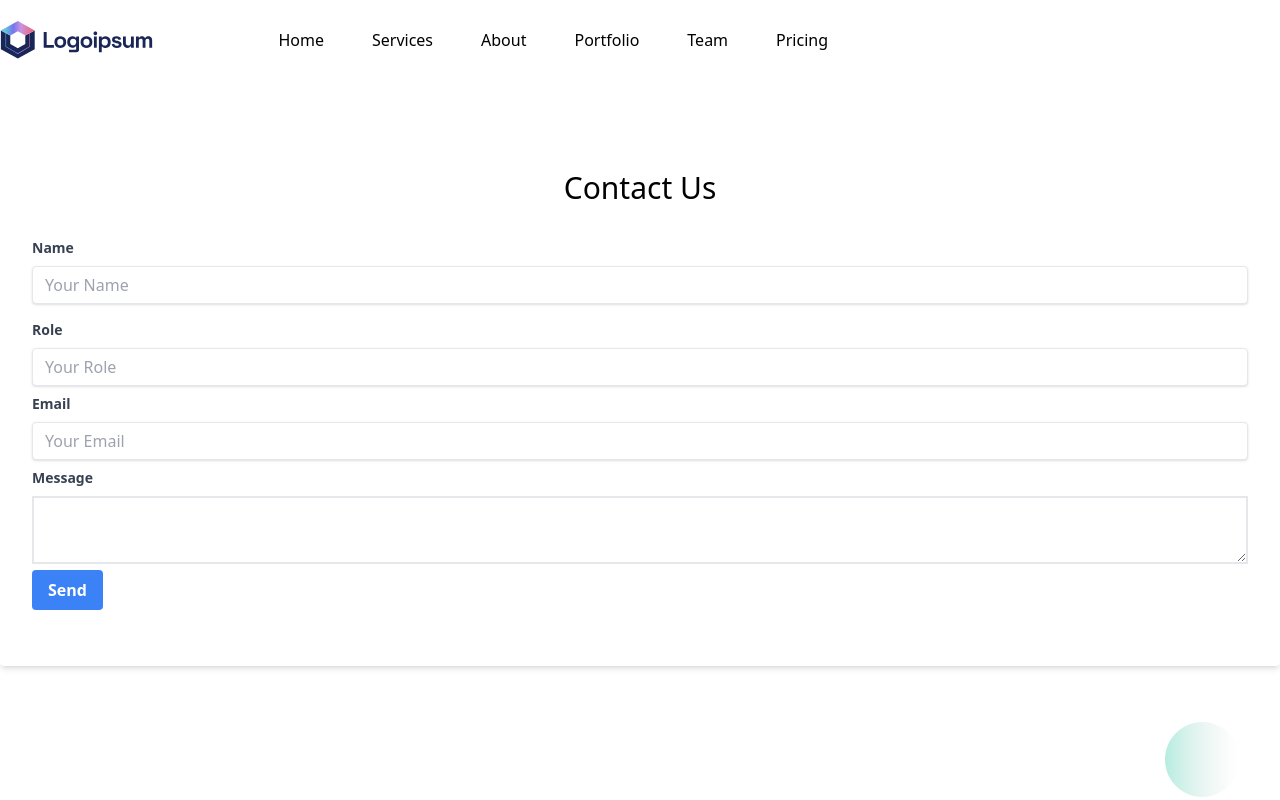
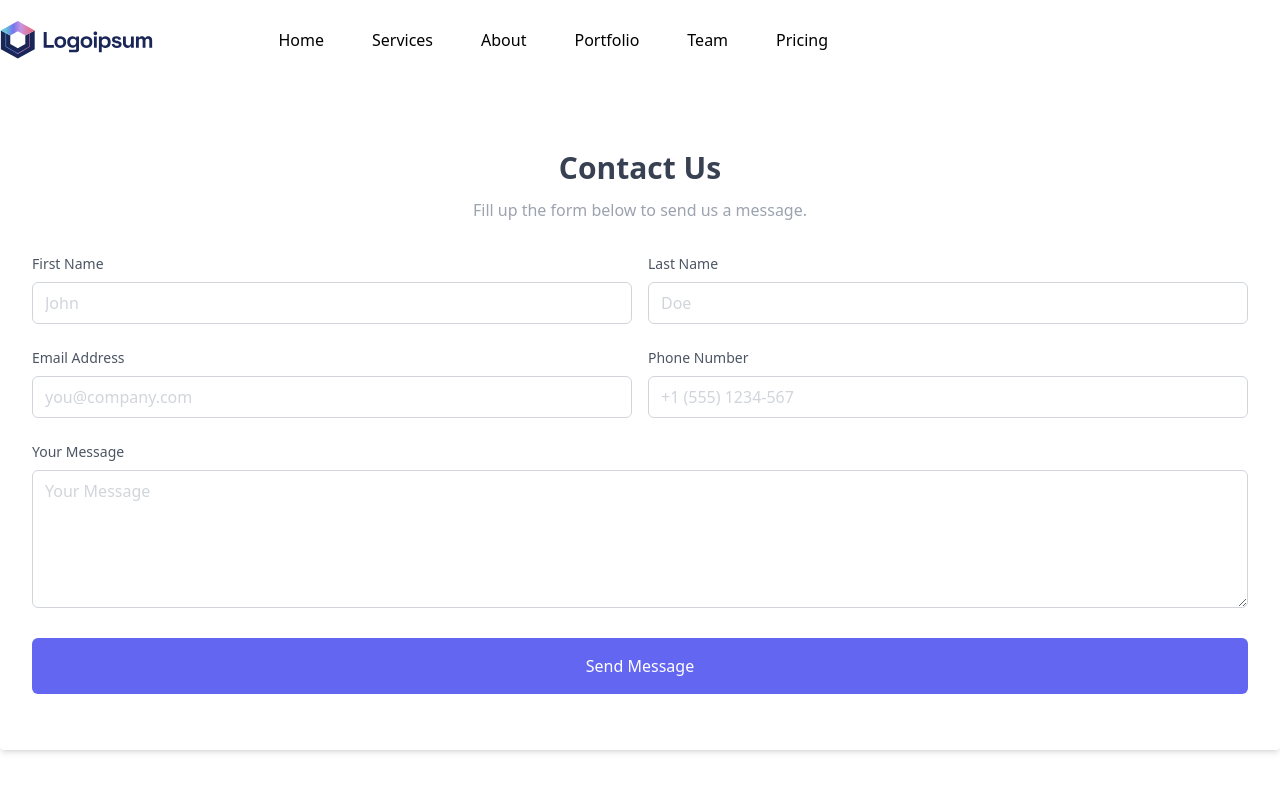
Before and after one commit to ekayx/nuxt-static-landing-page-template, a Nuxt app: page /contact-us in a window 1280 px wide. Shown: the top 800 px of the page. Built offline with nearby package versions, Linux system fonts and the light colour scheme; what tailgrids would draw is missing.

Commit message:
style form

```diff
--- a/pages/contact-us.vue
+++ b/pages/contact-us.vue
@@ -1,6 +1,17 @@
 <template>
   <div class="relative bg-white dark:bg-dark">
     <div class="container mx-auto">
+      <div class="bg-white shadow-md rounded px-8 pt-6 pb-8 mb-4 my-8">
+        <div class="text-center mb-8">
+          <h1
+            class="my-3 text-3xl font-semibold text-gray-700 dark:text-gray-200"
+          >
+            Contact Us
+          </h1>
+          <p class="text-gray-400 dark:text-gray-400">
+            Fill up the form below to send us a message.
+          </p>
+        </div>
         <div v-if="status === 'loading'" class="text-center">
           <p>Loading...</p>
         </div>
@@ -11,83 +22,108 @@
         </div>
         <div v-else-if="status === 'error'" class="text-center">
           <p>Error! 😢</p>
+          <p>Contact us via company@email.com</p>
         </div>
         <div v-else>
-        <form
-          class="bg-white shadow-md rounded px-8 pt-6 pb-8 mb-4 my-8"
-          name="contact"
-          method="POST"
-          @submit.prevent="submitForm"
+          <form name="contact" method="POST" @submit.prevent="submitForm">
+            <div class="flex mb-6 space-x-4">
+              <div class="w-full md:w-1/2">
+                <label
+                  for="fname"
+                  class="block mb-2 text-sm text-gray-600 dark:text-gray-400"
+                  >First Name</label
                 >
-          <h1 class="text-3xl text-center my-8">Contact Us</h1>
-          <div class="mb-4">
+                <input
+                  id="first_name"
+                  v-model="form.firstName"
+                  type="text"
+                  name="name"
+                  placeholder="John"
+                  required
+                  class="w-full px-3 py-2 placeholder-gray-300 border border-gray-300 rounded-md focus:outline-none focus:ring focus:ring-indigo-100 focus:border-indigo-300 dark:bg-gray-700 dark:text-white dark:placeholder-gray-500 dark:border-gray-600 dark:focus:ring-gray-900 dark:focus:border-gray-500"
+                />
+              </div>
+              <div class="w-full md:w-1/2">
                 <label
-              class="block text-gray-700 text-sm font-bold my-2"
-              for="name"
+                  for="lname"
+                  class="block mb-2 text-sm text-gray-600 dark:text-gray-400"
+                  >Last Name</label
                 >
-              Name
-            </label>
                 <input
-              id="name"
-              v-model="form.name"
-              class="shadow appearance-none border rounded w-full py-2 px-3 text-gray-700 leading-tight focus:outline-none focus:shadow-outline"
+                  id="lname"
+                  v-model="form.lastName"
                   type="text"
-              name="nameXXX"
-              placeholder="Your Name"
+                  name="last_name"
+                  placeholder="Doe"
+                  required
+                  class="w-full px-3 py-2 placeholder-gray-300 border border-gray-300 rounded-md focus:outline-none focus:ring focus:ring-indigo-100 focus:border-indigo-300 dark:bg-gray-700 dark:text-white dark:placeholder-gray-500 dark:border-gray-600 dark:focus:ring-gray-900 dark:focus:border-gray-500"
                 />
+              </div>
+            </div>
+
+            <div class="flex mb-6 space-x-4">
+              <div class="w-full md:w-1/2">
+                <label
+                  for="email"
+                  class="block mb-2 text-sm text-gray-600 dark:text-gray-400"
+                  >Email Address</label
+                >
+                <input
+                  id="email"
+                  v-model="form.email"
+                  type="email"
+                  name="email"
+                  placeholder="you@company.com"
+                  required
+                  class="w-full px-3 py-2 placeholder-gray-300 border border-gray-300 rounded-md focus:outline-none focus:ring focus:ring-indigo-100 focus:border-indigo-300 dark:bg-gray-700 dark:text-white dark:placeholder-gray-500 dark:border-gray-600 dark:focus:ring-gray-900 dark:focus:border-gray-500"
+                />
+              </div>
+
+              <div class="w-full md:w-1/2">
+                <label
+                  for="phone"
+                  class="block text-sm mb-2 text-gray-600 dark:text-gray-400"
+                  >Phone Number</label
+                >
+                <input
+                  id="phone"
+                  v-model="form.phone"
+                  type="text"
+                  name="phone"
+                  placeholder="+1 (555) 1234-567"
+                  required
+                  class="w-full px-3 py-2 placeholder-gray-300 border border-gray-300 rounded-md focus:outline-none focus:ring focus:ring-indigo-100 focus:border-indigo-300 dark:bg-gray-700 dark:text-white dark:placeholder-gray-500 dark:border-gray-600 dark:focus:ring-gray-900 dark:focus:border-gray-500"
+                />
+              </div>
             </div>
             <div class="mb-6">
               <label
-              class="block text-gray-700 text-sm font-bold my-2"
-              for="role"
+                for="message"
+                class="block mb-2 text-sm text-gray-600 dark:text-gray-400"
+                >Your Message</label
               >
-              Role
-            </label>
-            <input
-              id="role"
-              v-model="form.role"
-              class="shadow appearance-none border rounded w-full py-2 px-3 text-gray-700 leading-tight focus:outline-none focus:shadow-outline"
-              type="text"
-              name="role"
-              placeholder="Your Role"
-            />
-
-            <label
-              class="block text-gray-700 text-sm font-bold my-2"
-              for="email"
-            >
-              Email
-            </label>
-
-            <input
-              id="email"
-              v-model="form.email"
-              class="shadow appearance-none border rounded w-full py-2 px-3 text-gray-700 leading-tight focus:outline-none focus:shadow-outline"
-              type="email"
-              name="email"
-              placeholder="Your Email"
-            />
-
-            <label
-              class="block text-gray-700 text-sm font-bold my-2"
-              for="message"
-            >
-              Message
-            </label>
 
               <textarea
+                id="message"
                 v-model="form.message"
+                rows="5"
                 name="message"
-              class="border-solid border-2 w-full p-2"
+                placeholder="Your Message"
+                class="w-full px-3 py-2 placeholder-gray-300 border border-gray-300 rounded-md focus:outline-none focus:ring focus:ring-indigo-100 focus:border-indigo-300 dark:bg-gray-700 dark:text-white dark:placeholder-gray-500 dark:border-gray-600 dark:focus:ring-gray-900 dark:focus:border-gray-500"
+                required
               ></textarea>
+            </div>
+            <div class="mb-6">
               <button
                 type="submit"
-              class="bg-blue-500 hover:bg-blue-700 text-white font-bold py-2 px-4 rounded"
+                class="w-full px-3 py-4 text-white bg-indigo-500 rounded-md focus:bg-indigo-600 focus:outline-none"
               >
-              Send
+                Send Message
               </button>
             </div>
+            <p id="result" class="text-base text-center text-gray-400"></p>
           </form>
+        </div>
       </div>
     </div>
   </div>
@@ -97,9 +133,9 @@
 const form = ref({
   access_key: "1edd7c22-a116-4dac-9344-a6fe33a12873",
   subject: "New Submission from Web3Forms",
-  name: "",
+  firstName: "",
+  lastName: "",
   email: "",
-  role: "",
   message: "",
 });
 
```
Also changed, not shown: 1 other file (tests, documents, lock files or other folders). Lines whose indentation alone changed are shown as unchanged.
